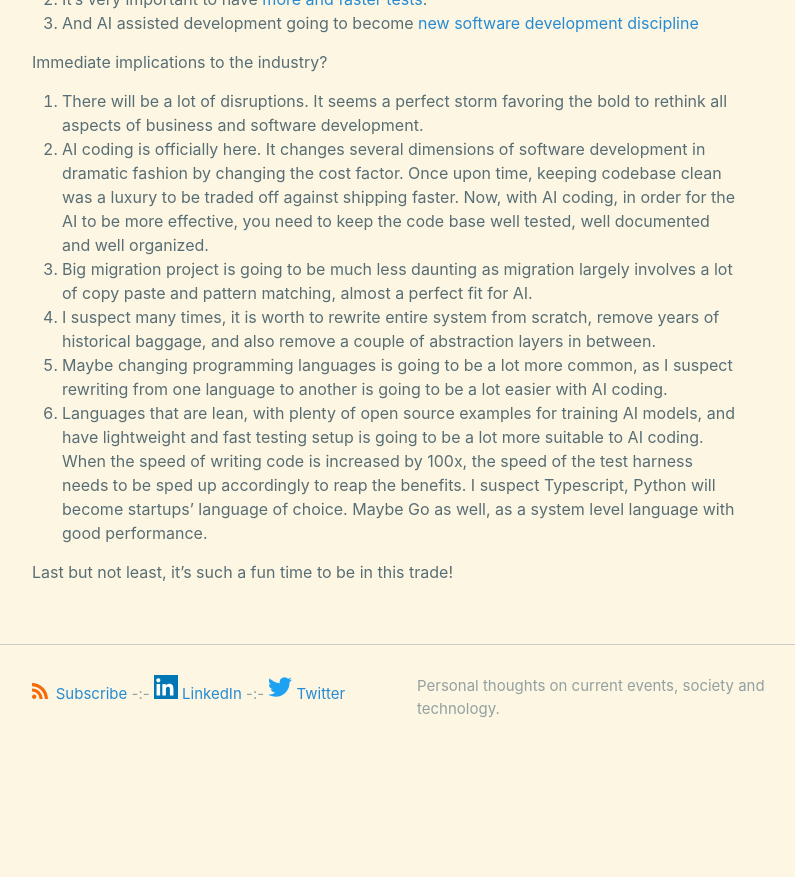
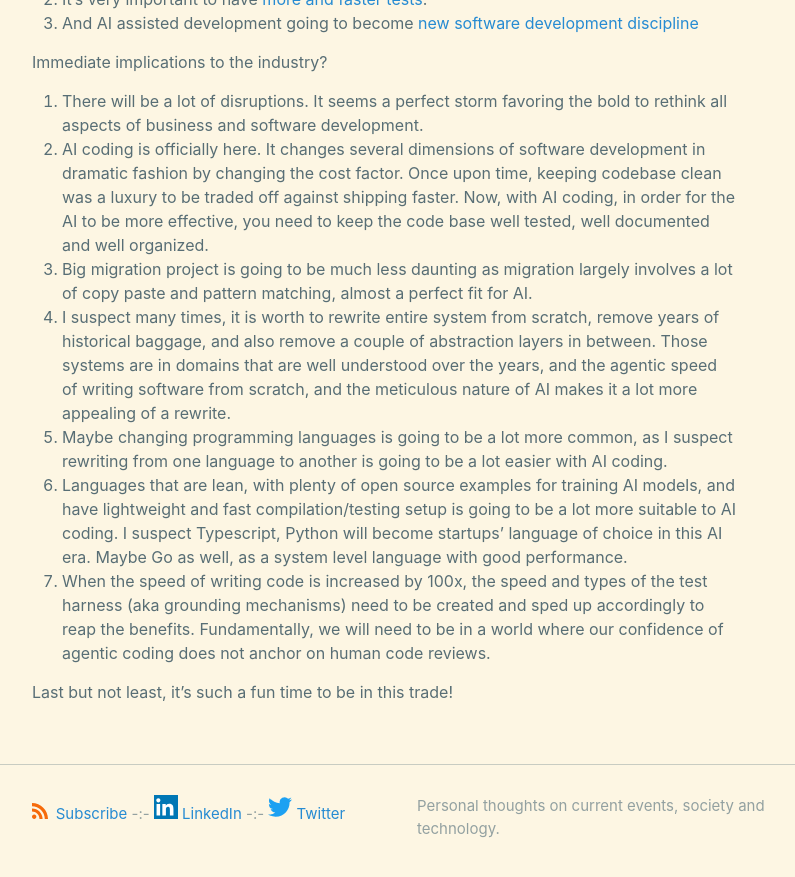
Before and after one commit to xianxu/xianxu.github.io, a Jekyll site: the page built from _posts/2026-03-01-dawn-of-ai-coding.markdown, in a window 1280 px wide and 900 px high, scrolled down 1889 px. Shown: the top 877 px of the window, without its empty margins (238-1033 px from the left). Built offline with Jekyll 4.4.1, drawn with Linux system fonts in a browser that asks for light colours; comment, search, counter and statistics services are not loaded; before the commit the page ends 2669 px from its top, so only the background shows below that.

Commit message:
Sync latest _posts from remote land

```diff
--- a/_posts/2026-03-01-dawn-of-ai-coding.markdown
+++ b/_posts/2026-03-01-dawn-of-ai-coding.markdown
@@ -44,8 +44,9 @@ Immediate implications to the industry?
 1. There will be a lot of disruptions. It seems a perfect storm favoring the bold to rethink all aspects of business and software development.
 2. AI coding is officially here. It changes several dimensions of software development in dramatic fashion by changing the cost factor. Once upon time, keeping codebase clean was a luxury to be traded off against shipping faster. Now, with AI coding, in order for the AI to be more effective, you need to keep the code base well tested, well documented and well organized.
 3. Big migration project is going to be much less daunting as migration largely involves a lot of copy paste and pattern matching, almost a perfect fit for AI.
-4. I suspect many times, it is worth to rewrite entire system from scratch, remove years of historical baggage, and also remove a couple of abstraction layers in between.
+4. I suspect many times, it is worth to rewrite entire system from scratch, remove years of historical baggage, and also remove a couple of abstraction layers in between. Those systems are in domains that are well understood over the years, and the agentic speed of writing software from scratch, and the meticulous nature of AI makes it a lot more appealing of a rewrite.
 5. Maybe changing programming languages is going to be a lot more common, as I suspect rewriting from one language to another is going to be a lot easier with AI coding.
-6. Languages that are lean, with plenty of open source examples for training AI models, and have lightweight and fast testing setup is going to be a lot more suitable to AI coding. When the speed of writing code is increased by 100x, the speed of the test harness needs to be sped up accordingly to reap the benefits. I suspect Typescript, Python will become startups' language of choice. Maybe Go as well, as a system level language with good performance.
+6. Languages that are lean, with plenty of open source examples for training AI models, and have lightweight and fast compilation/testing setup is going to be a lot more suitable to AI coding. I suspect Typescript, Python will become startups' language of choice in this AI era. Maybe Go as well, as a system level language with good performance.
+7. When the speed of writing code is increased by 100x, the speed and types of the test harness (aka grounding mechanisms) need to be created and sped up accordingly to reap the benefits. Fundamentally, we will need to be in a world where our confidence of agentic coding does not anchor on human code reviews.
 
 Last but not least, it's such a fun time to be in this trade!
```
